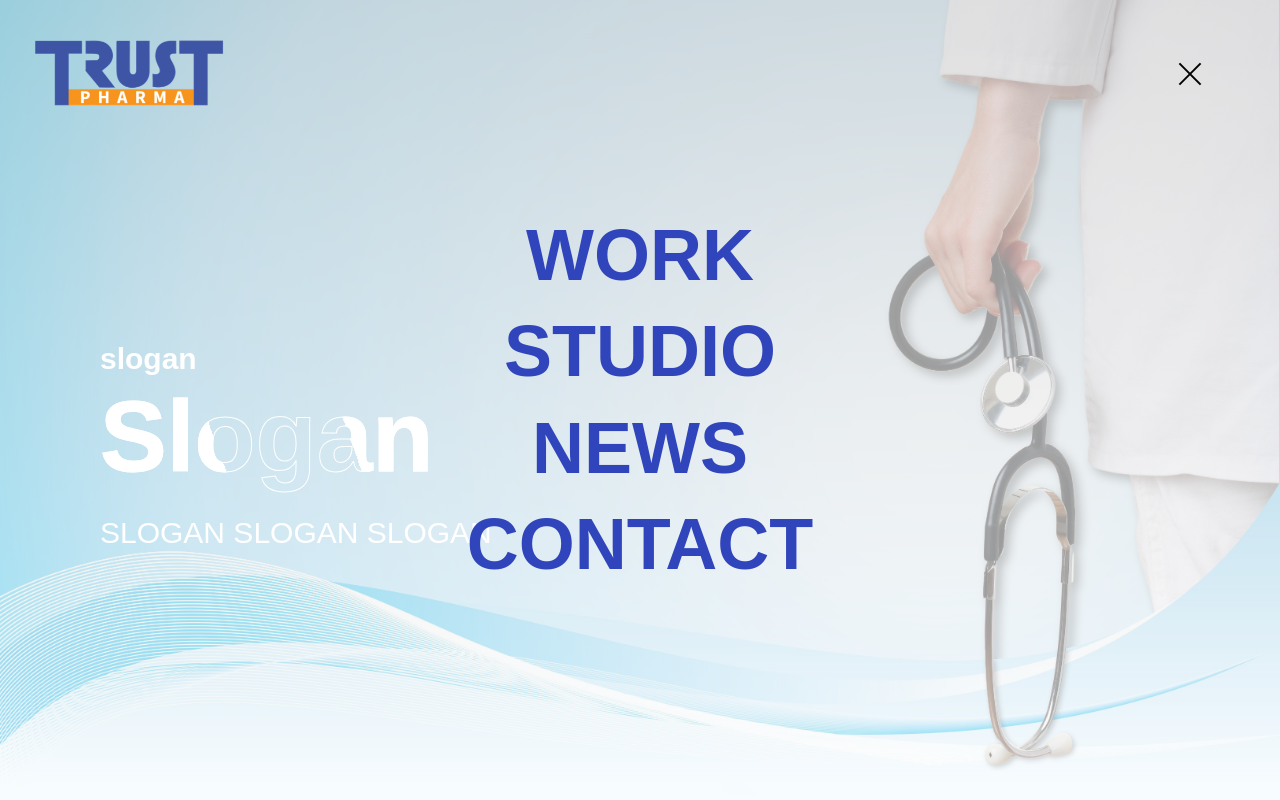
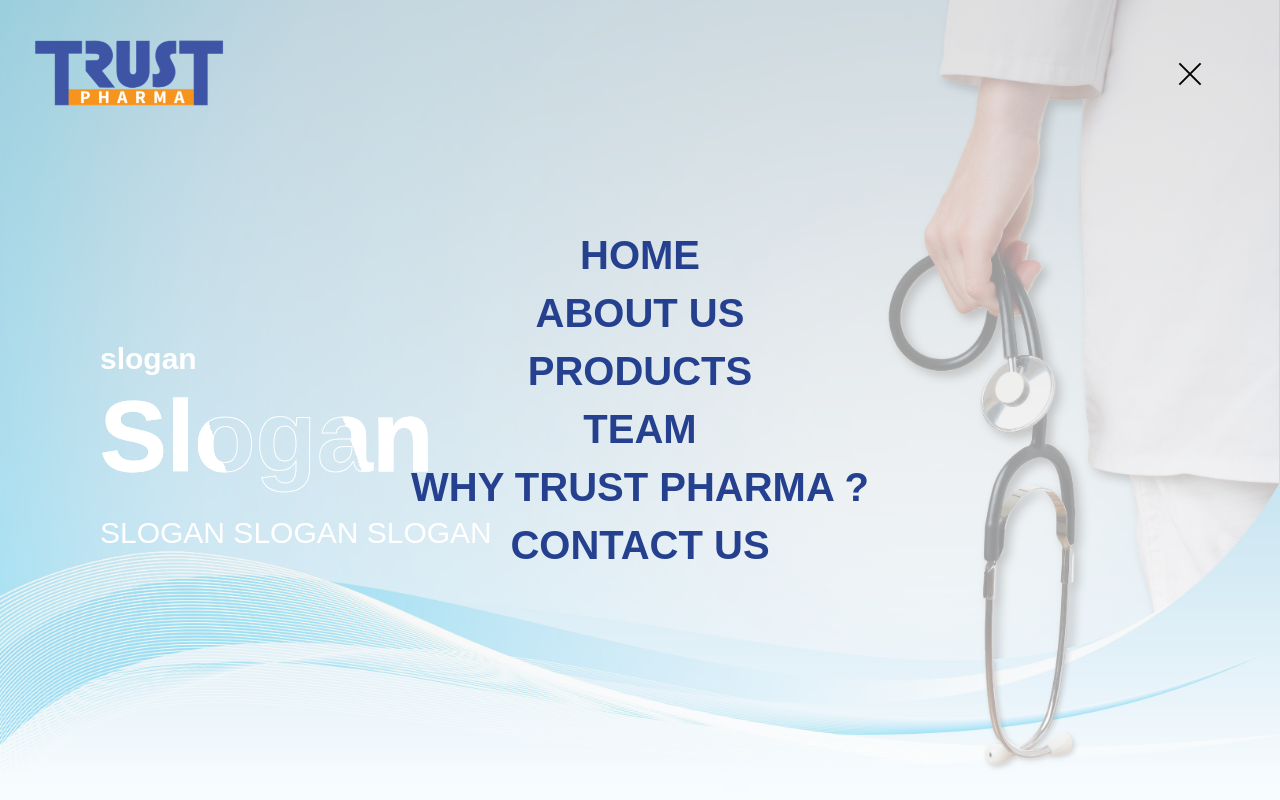
Before and after one commit to john-0-andrew/yrust-pharma-final, a React (Vite) app: page / in a window 1280 px wide. Both pictures are taken after a click on the label 1190 px from the left and 78 px from the top of the page. Shown: the top 800 px of the page. Built offline with nearby package versions, Linux system fonts and the light colour scheme.

Commit message:
modified:   index.html 	modified:   src/Components/AboutUs/AboutUs.jsx 	modified:   src/Components/NavBar/NavBar.css 	modified:   src/Components/NavBar/NavBar.jsx 	new file:   src/assets/Start.jpg

```diff
--- a/index.html
+++ b/index.html
@@ -2,9 +2,9 @@
 <html lang="en">
   <head>
     <meta charset="UTF-8" />
-    <link rel="icon" type="image/svg+xml" href="/vite.svg" />
+    <link rel="icon" href="./src/assets/logo.png"/>
     <meta name="viewport" content="width=device-width, initial-scale=1.0" />
-    <title>Vite + React</title>
+    <title>Trust Pharma LTD</title>
   </head>
   <body>
     <div id="root"></div>
--- a/src/Components/AboutUs/AboutUs.jsx
+++ b/src/Components/AboutUs/AboutUs.jsx
@@ -1,64 +1,44 @@
+import StartImage from '../../assets/Start.jpg'
+
 import './AboutUs.css'
 
 function AboutUs() {
   return (
     <div className="we-are-block">
-      <div className='au-title'>
+      <div className="au-title">
         <h1>About Us</h1>
       </div>
       <div id="about-us-section">
         <div className="about-us-image">
-          <img
-            src="https://digitalupgrade.com/images/lobbyimage_1.jpg"
-            width="808"
-            height="458"
-            alt="Lobby Image"
-          />
+          <img src={StartImage} width="808" height="458" alt="Lobby Image" />
         </div>
 
         <div className="about-us-info">
-          <h2>We are Digital Upgrade</h2>
+          <h2>We Are Trust Pharma</h2>
 
           <p>
-            Digital Upgrade, located in Evansville, IN, makes it easy for
-            businesses to create and manage their digital presence and
-            logistics, meaning we can make your business more efficient and
-            profitable! We believe in our community and want to help our local
-            business economy grow and expand. We believe in our clients, and
-            want to assist in their digital success. The D-UP team grades
-            ourselves on outcomes, not on sales.
+            Lorem ipsum dolor sit amet consectetur adipisicing elit. Cum soluta
+            sint assumenda quam blanditiis debitis? Commodi aperiam adipisci a
+            eaque quo, dignissimos doloribus cumque totam, quia recusandae
+            tempora voluptatibus itaque?
           </p>
-
-          <a href="#" title="About Us Button">
-            ABOUT US
-          </a>
         </div>
       </div>
 
       <div id="history-section">
         <div className="history-image">
-          <img
-            src="https://digitalupgrade.com/images/building_pic.jpg"
-            width="951"
-            height="471"
-            alt="Building Pic"
-          />
+          <img src={StartImage} width="951" height="471" alt="Building Pic" />
         </div>
 
         <div className="history-info">
-          <h2>Preserving Local History</h2>
+          <h2>We Are Trust Pharma</h2>
 
           <p>
-            In 2018, technology companies, Desktop Doctors & Digital Upgrade
-            found a new place to call home, at 816 N. 9th Ave. Since the
-            takeover of the 118-year-old building (formally Stippler Tool &
-            Supply and Crown Chair Company), there have been many renovations
-            completed to preserve this local piece of Evansville, IN history.
+            Lorem ipsum dolor sit amet consectetur adipisicing elit. Fuga,
+            commodi voluptatibus tempora voluptate officia ut in dolorum nemo
+            rerum sequi, quae ullam voluptatem illum quia hic magni, cum itaque
+            nisi.
           </p>
-
-          <a href="#" title="History Button">
-            HISTORY
-          </a>
         </div>
       </div>
     </div>
--- a/src/Components/NavBar/NavBar.css
+++ b/src/Components/NavBar/NavBar.css
@@ -14,7 +14,7 @@
 }
 
 .header.scrolled {
-  background-color: rgba(255, 255, 255, 0.358);
+  background-color: rgba(255, 255, 255, 0.642);
 }
 .logo.scrolled {
     filter: drop-shadow(5px 5px 10px #ffffff)
@@ -191,20 +191,19 @@
 }
 .nav ul li a {
   font-family: "Montserrat", sans-serif;
-  font-size: 9vh;
+  font-size: 5vh;
   text-transform: uppercase;
   line-height: 1.2;
-  font-weight: 800;
-  display: inline-block;
+  font-weight: 700;
   position: relative;
-  color: #3045bb;
+  color: #25408f;
   transition: all 250ms linear;
   /* text-decoration: none; */
   /* Remove underline */
 }
 .nav ul li a:hover {
   text-decoration: none;
-  color: #b16a19;
+  color: #F99b1c;
 }
 /* .nav ul li a:after {
   display: block;
@@ -242,6 +241,12 @@
 .menu-icon:checked ~ .nav ul li:nth-child(4) {
   transition-delay: 1640ms;
 }
+.menu-icon:checked ~ .nav ul li:nth-child(5) {
+  transition-delay: 1740ms;
+}
+.menu-icon:checked ~ .nav ul li:nth-child(6) {
+  transition-delay: 1840ms;
+}
 
 .logo {
   position: fixed;
@@ -269,6 +274,6 @@
   }
 
   .nav ul li a {
-    font-size: 8vh;
+    font-size: 5vh;
   }
 }
--- a/src/Components/NavBar/NavBar.jsx
+++ b/src/Components/NavBar/NavBar.jsx
@@ -42,23 +42,33 @@ function NavBar() {
         <nav className="nav">
           <ul className="pt-5">
             <li>
-              <a href="#work" onClick={closeNav}>
-                Work
+              <a href="#home" onClick={closeNav}>
+                Home
               </a>
             </li>
             <li>
               <a href="#" onClick={closeNav}>
-                Studio
+                About Us
               </a>
             </li>
             <li>
               <a href="#" onClick={closeNav}>
-                News
+                Products
               </a>
             </li>
             <li>
               <a href="#" onClick={closeNav}>
-                Contact
+                Team
+              </a>
+            </li>
+            <li>
+              <a href="#" onClick={closeNav}>
+                Why Trust Pharma ?
+              </a>
+            </li>
+            <li>
+              <a href="#" onClick={closeNav}>
+                Contact Us
               </a>
             </li>
           </ul>
```
Also changed, not shown: src/assets/Start.jpg (added).
